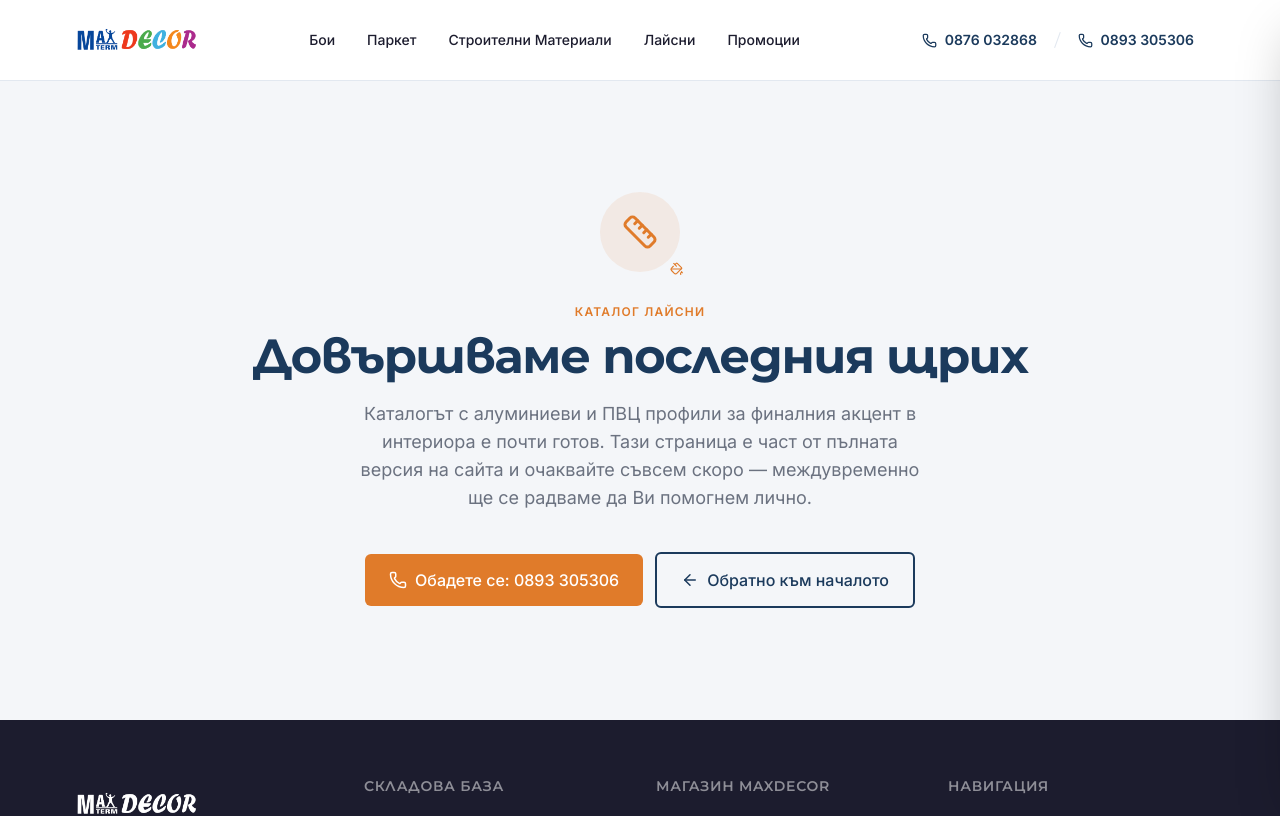
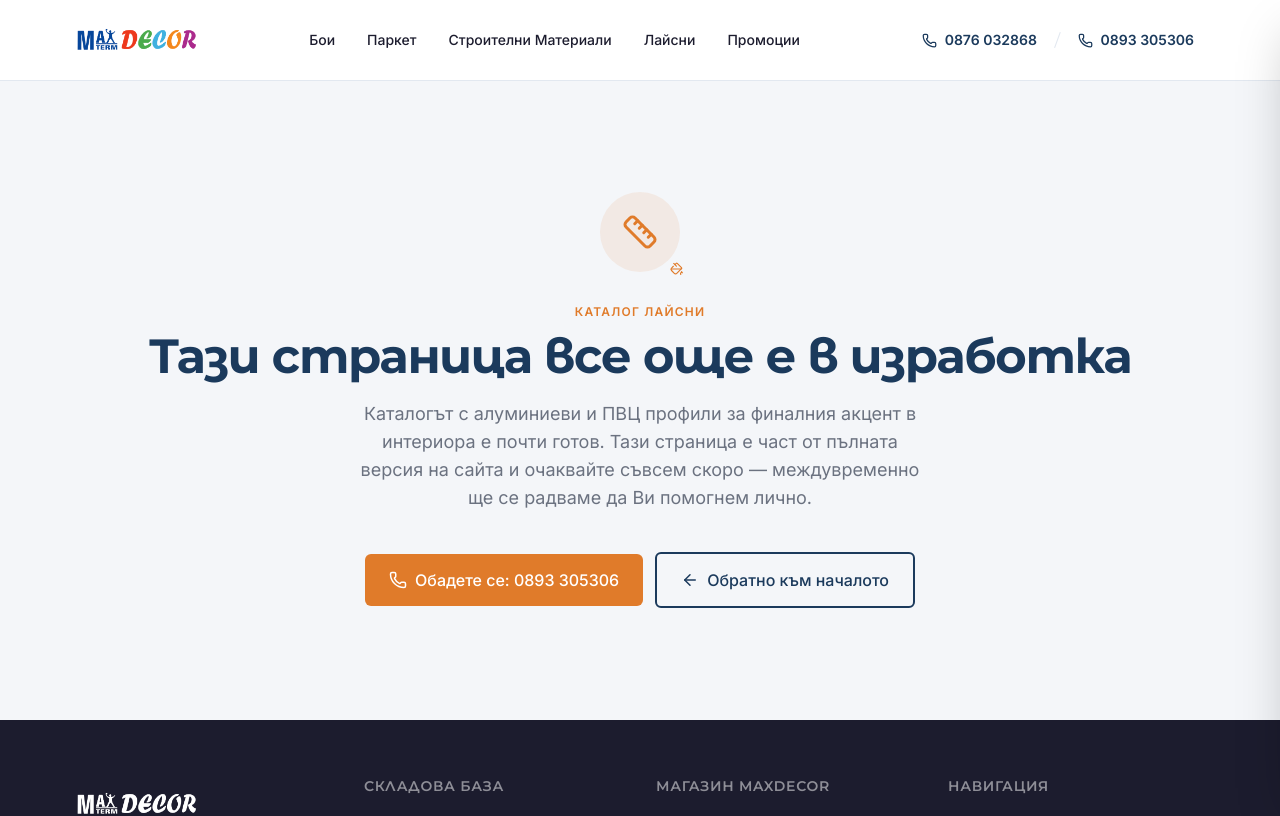
Before and after one commit to dmdigitalpartners/maxterm-paint, a Next.js app: page /europrofil in a window 1280 px wide. Shown: the top 816 px of the page. Built offline with nearby package versions, Linux system fonts and the light colour scheme.

Commit message:
Simplify coming-soon page headlines, drop wordplay
Replace the renovation-themed puns with a plain "still in development"
message across all 5 category pages for a more consistent, direct tone.

```diff
--- a/src/app/europrofil/page.tsx
+++ b/src/app/europrofil/page.tsx
@@ -11,7 +11,7 @@
   return (
     <ComingSoon
       eyebrow="Каталог Лайсни"
-      heading="Довършваме последния щрих"
+      heading="Тази страница все още е в изработка"
       description="Каталогът с алуминиеви и ПВЦ профили за финалния акцент в интериора е почти готов."
       icon={Ruler}
     />
--- a/src/app/laminatefloor/page.tsx
+++ b/src/app/laminatefloor/page.tsx
@@ -11,7 +11,7 @@
   return (
     <ComingSoon
       eyebrow="Каталог Паркет"
-      heading="Все още полагаме тези дъски"
+      heading="Тази страница все още е в изработка"
       description="Каталогът с ламиниран паркет от водещи европейски марки се подрежда ред по ред."
       icon={Layers}
     />
--- a/src/app/materials/page.tsx
+++ b/src/app/materials/page.tsx
@@ -11,7 +11,7 @@
   return (
     <ComingSoon
       eyebrow="Каталог Строителни Материали"
-      heading="Основите на тази страница се изливат"
+      heading="Тази страница все още е в изработка"
       description="Каталогът с изолации, замазки и лепила от Baumit, Mapei и Ceresit се строи с всеки ден."
       icon={HardHat}
     />
--- a/src/app/paints/page.tsx
+++ b/src/app/paints/page.tsx
@@ -11,7 +11,7 @@
   return (
     <ComingSoon
       eyebrow="Каталог Бои"
-      heading="Тази палитра все още съхне"
+      heading="Тази страница все още е в изработка"
       description="Каталогът с интериорни и фасадни бои от Benjamin Moore, PPG и Vitex се пълни точно сега."
       icon={PaintRoller}
     />
--- a/src/app/promotions/page.tsx
+++ b/src/app/promotions/page.tsx
@@ -11,7 +11,7 @@
   return (
     <ComingSoon
       eyebrow="Промоции"
-      heading="Пазарим се с доставчиците за Вас"
+      heading="Тази страница все още е в изработка"
       description="Страницата с актуални отстъпки и промоции е в процес на договаряне."
       icon={Percent}
     />
```
